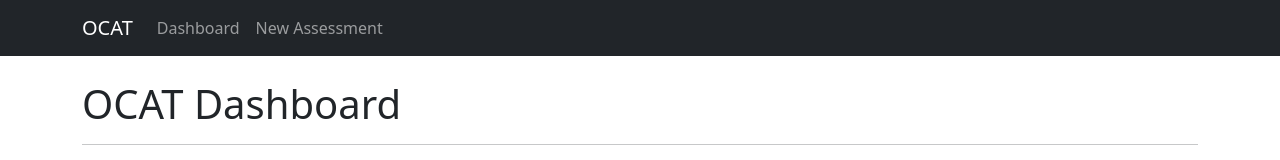
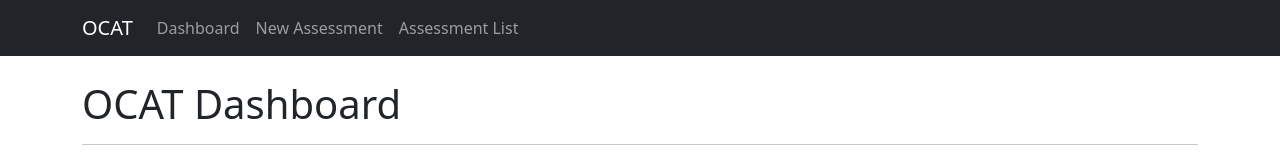
Before and after one commit to yalamaga/ITSC-project, a React (Create React App) app in the folder packages/client/: page / in a window 1280 px wide. Shown: the top 160 px of the page. Built offline with nearby package versions, Linux system fonts and the light colour scheme.

Commit message:
navigation link

```diff
--- a/packages/client/src/components/Navigation.jsx
+++ b/packages/client/src/components/Navigation.jsx
@@ -11,6 +11,7 @@ export const Navigation = () =>
           <Nav className="me-auto">
             <Nav.Link href="/">Dashboard</Nav.Link>
             <Nav.Link href="/assessment/new">New Assessment</Nav.Link>
+            <Nav.Link href="/assessment/list">Assessment List</Nav.Link>
           </Nav>
         </Navbar.Collapse>
       </Container>
```
